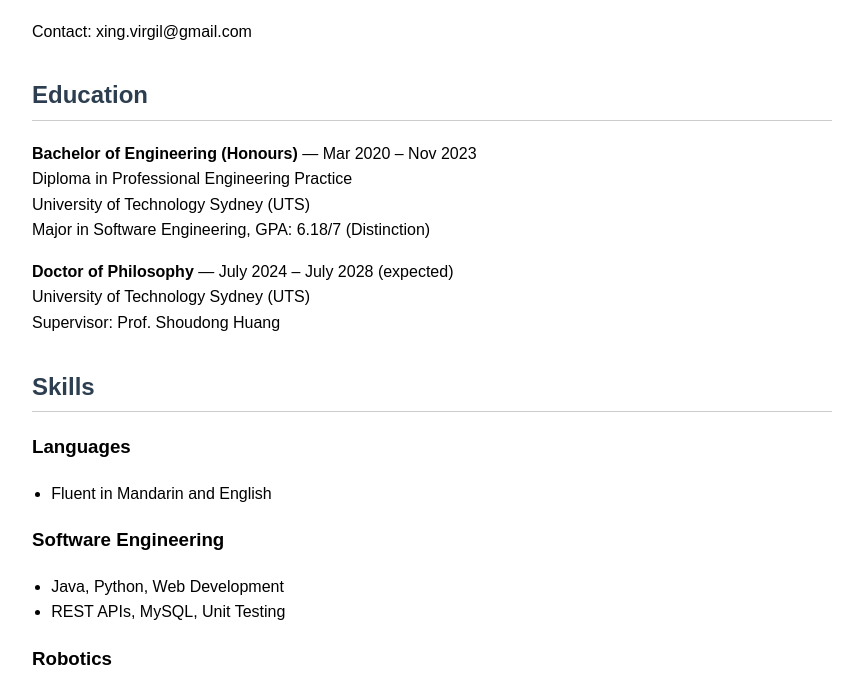
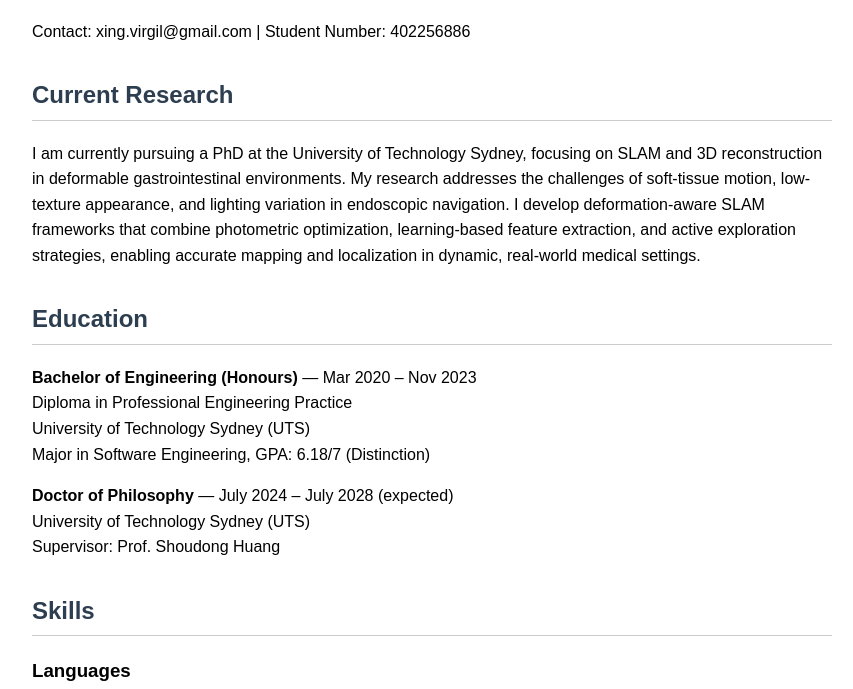
Before and after one commit to vglx/vglx.github.io, a plain HTML site: page index.html in a window 1280 px wide. Shown: the part 86-775 px from the top of the page, without its empty margins (0-853 px from the left). Drawn offline with Linux system fonts and the light colour scheme.

Commit message:
Update index.html

```diff
--- a/index.html
+++ b/index.html
@@ -25,7 +25,13 @@
 </head>
 <body>
     <h1>Zhihao Xing</h1>
-    <p>Contact: xing.virgil@gmail.com</p>
+    <p>Contact: xing.virgil@gmail.com | Student Number: 402256886</p>
+
+    <h2>Current Research</h2>
+    <p>
+        I am currently pursuing a PhD at the University of Technology Sydney, focusing on SLAM and 3D reconstruction in deformable gastrointestinal environments.
+        My research addresses the challenges of soft-tissue motion, low-texture appearance, and lighting variation in endoscopic navigation. I develop deformation-aware SLAM frameworks that combine photometric optimization, learning-based feature extraction, and active exploration strategies, enabling accurate mapping and localization in dynamic, real-world medical settings.
+    </p>
 
     <h2>Education</h2>
     <p><strong>Bachelor of Engineering (Honours)</strong> — Mar 2020 – Nov 2023<br>
```
